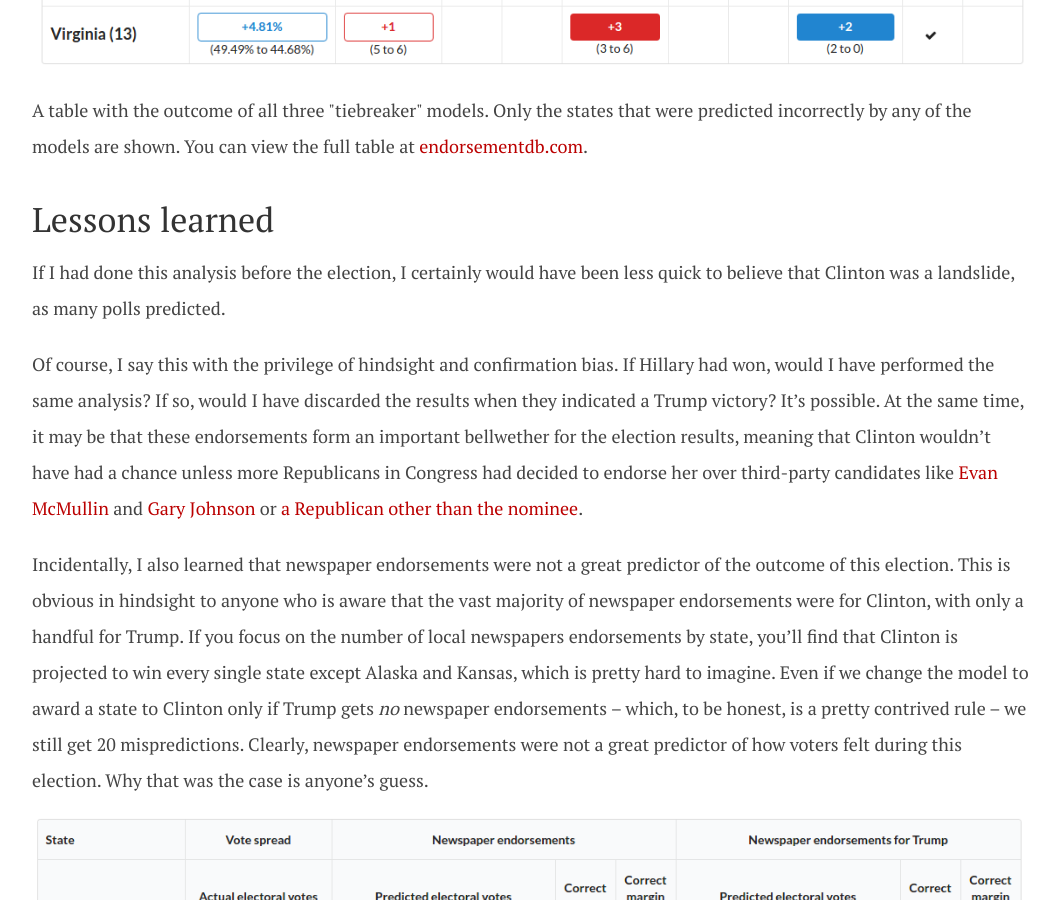
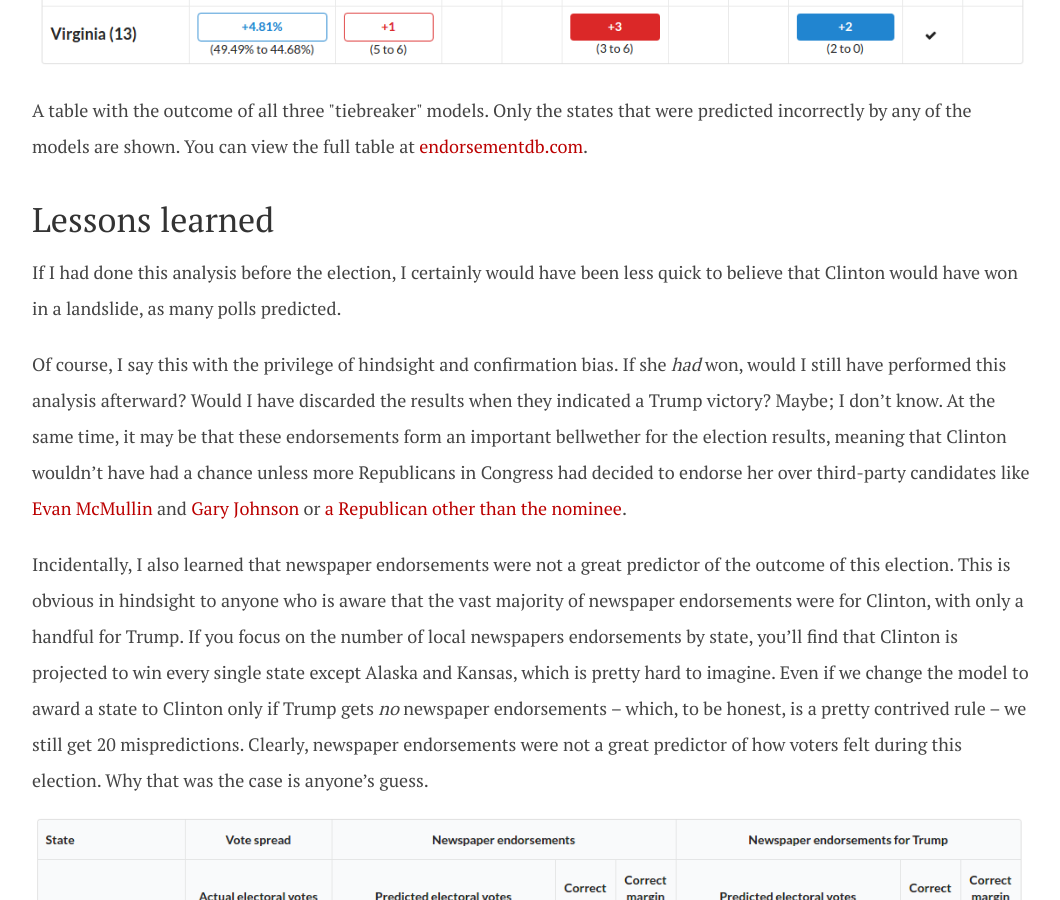
Before and after one commit to dellsystem/dellsystem.github.io, a Jekyll site: the page built from _posts/2016-11-18-predicting-elections.md, in a window 1280 px wide and 900 px high, scrolled down 4159 px. Shown: the whole window, without its empty margins (108-1168 px from the left). Built offline with Jekyll 4.4.1, drawn with Linux system fonts in a browser that asks for light colours; some of the changed text lies outside the part shown.

Commit message:
Change some wording in predicting-elections post

```diff
--- a/_posts/2016-11-18-predicting-elections.md
+++ b/_posts/2016-11-18-predicting-elections.md
@@ -138,11 +138,11 @@ Note that all three models predict a comfortable Trump victory.
 ## Lessons learned
 
 If I had done this analysis before the election, I certainly would have been
-less quick to believe that Clinton was a landslide, as many polls predicted.
+less quick to believe that Clinton would have won in a landslide, as many polls predicted.
 
 Of course, I say this with the privilege of hindsight and confirmation bias. If
-Hillary had won, would I have performed the same analysis? If so, would I have
-discarded the results when they indicated a Trump victory? It's possible. At
+she _had_ won, would I still have performed this analysis afterward? Would I have
+discarded the results when they indicated a Trump victory? Maybe; I don't know. At
 the same time, it may be that these endorsements form an important bellwether
 for the election results, meaning that Clinton wouldn't have had a chance
 unless more Republicans in Congress had decided to endorse her over third-party
```
Also changed, not shown: other parts of _posts/2016-11-18-predicting-elections.md (+2 -1 lines).
